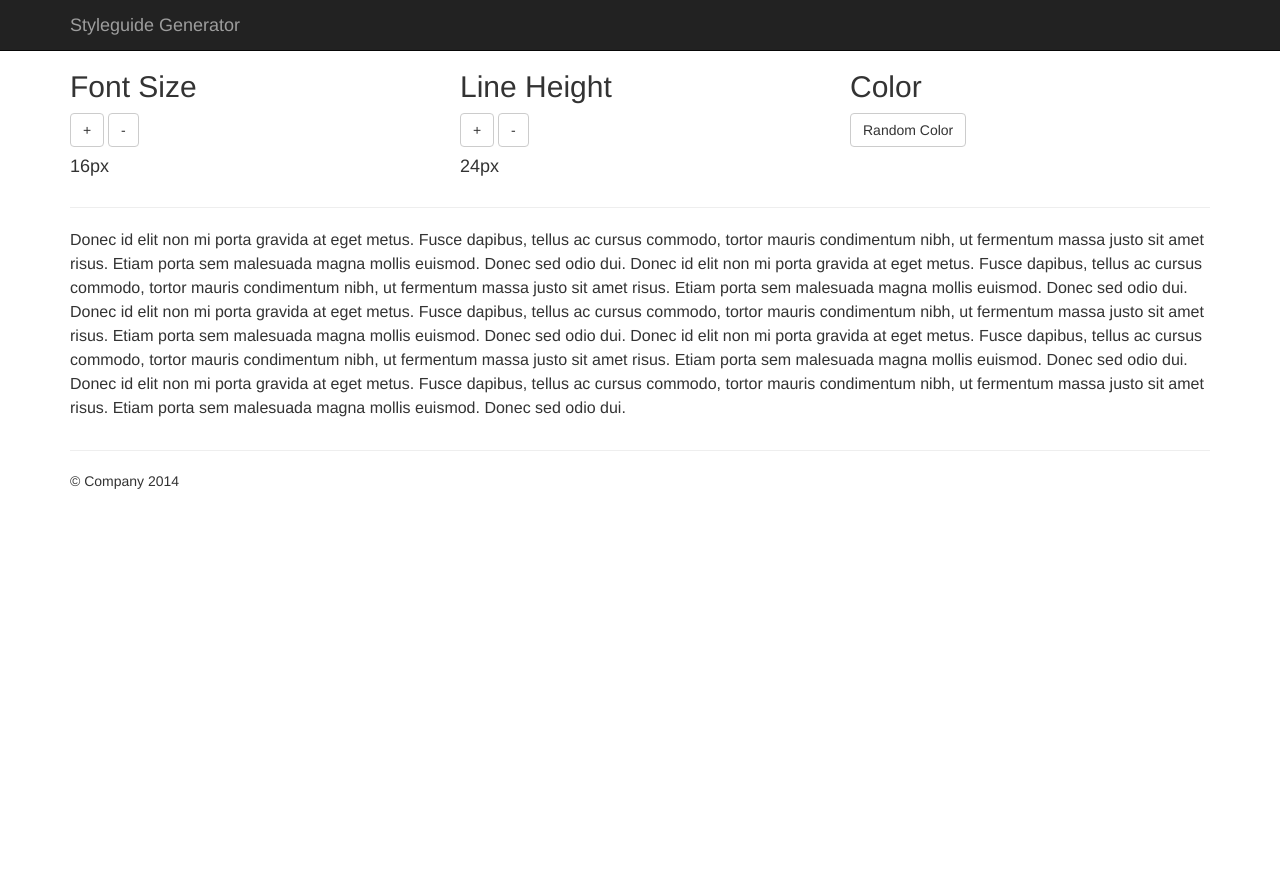
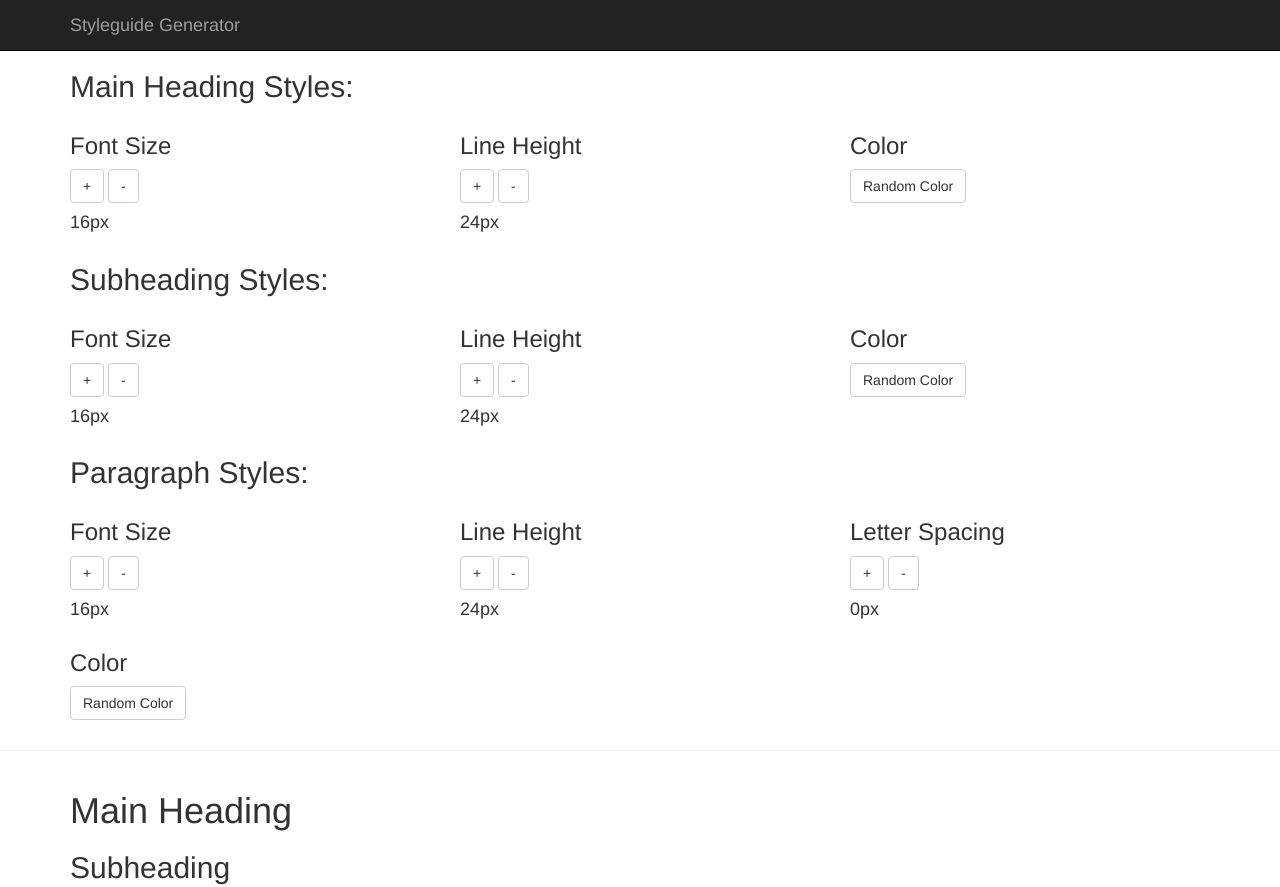
Before and after one commit to alexcampillo/styleguide-builder, a plain HTML site: page index.html in a window 1280 px wide. Shown: the top 887 px of the page. Before the commit the page ends 800 px from the top, so only its background shows below. Drawn offline with Linux system fonts and the light colour scheme.

Commit message:
added letter-spacing

```diff
--- a/index.html
+++ b/index.html
@@ -39,47 +39,126 @@
       </div>
     </nav>
 
-
-    <div class="container">
+        <div class="container">
       <!-- Example row of columns -->
       <div class="row">
-        <div class="col-md-4 font-size">
-          <h2>Font Size</h2>
+        <div class="col-md-12">
+          <h2>Main Heading Styles:</h2>
+        </div>
+        <div class="col-md-4 p-font-size">
+          <h3>Font Size</h3>
           <p>
               <a class="btn btn-default btn-plus" href="#" role="button">+</a>
               <a class="btn btn-default btn-minus" href="#" role="button">-</a>
           </p>
           <h4 class="fs-label"></h4>
         </div>
-        <div class="col-md-4 line-height">
-          <h2>Line Height</h2>
+        <div class="col-md-4 p-line-height">
+          <h3>Line Height</h3>
           <p>
               <a class="btn btn-default btn-plus" href="#" role="button">+</a>
               <a class="btn btn-default btn-minus" href="#" role="button">-</a>
           </p>
           <h4 class="lh-label"></h4>
        </div>
-        <div class="col-md-4 color">
-          <h2>Color</h2>
+        <div class="col-md-4 p-color">
+          <h3>Color</h3>
           <p>
               <a class="btn btn-default btn-random" href="#" role="button">Random Color</a>
           </p>
           <h4 class="color-label"></h4>
         </div>
       </div>
+    </div>
+
+    <div class="container">
+      <!-- Example row of columns -->
+      <div class="row">
+        <div class="col-md-12">
+          <h2>Subheading Styles:</h2>
+        </div>
+        <div class="col-md-4 p-font-size">
+          <h3>Font Size</h3>
+          <p>
+              <a class="btn btn-default btn-plus" href="#" role="button">+</a>
+              <a class="btn btn-default btn-minus" href="#" role="button">-</a>
+          </p>
+          <h4 class="fs-label"></h4>
+        </div>
+        <div class="col-md-4 p-line-height">
+          <h3>Line Height</h3>
+          <p>
+              <a class="btn btn-default btn-plus" href="#" role="button">+</a>
+              <a class="btn btn-default btn-minus" href="#" role="button">-</a>
+          </p>
+          <h4 class="lh-label"></h4>
+       </div>
+        <div class="col-md-4 p-color">
+          <h3>Color</h3>
+          <p>
+              <a class="btn btn-default btn-random" href="#" role="button">Random Color</a>
+          </p>
+          <h4 class="color-label"></h4>
+        </div>
+      </div>
+    </div>
+
+    <div class="container">
+      <!-- Example row of columns -->
+      <div class="row">
+        <div class="col-md-12">
+          <h2>Paragraph Styles:</h2>
+        </div>
+        <div class="col-md-4 p-font-size">
+          <h3>Font Size</h3>
+          <p>
+              <a class="btn btn-default btn-plus" href="#" role="button">+</a>
+              <a class="btn btn-default btn-minus" href="#" role="button">-</a>
+          </p>
+          <h4 class="fs-label"></h4>
+        </div>
+        <div class="col-md-4 p-line-height">
+          <h3>Line Height</h3>
+          <p>
+              <a class="btn btn-default btn-plus" href="#" role="button">+</a>
+              <a class="btn btn-default btn-minus" href="#" role="button">-</a>
+          </p>
+          <h4 class="lh-label"></h4>
+       </div>
+       <div class="col-md-4 p-letter-spacing">
+          <h3>Letter Spacing</h3>
+          <p>
+              <a class="btn btn-default btn-plus" href="#" role="button">+</a>
+              <a class="btn btn-default btn-minus" href="#" role="button">-</a>
+          </p>
+          <h4 class="ls-label"></h4>
+       </div>
+        <div class="col-md-4 p-color">
+          <h3>Color</h3>
+          <p>
+              <a class="btn btn-default btn-random" href="#" role="button">Random Color</a>
+          </p>
+          <h4 class="color-label"></h4>
+        </div>
+      </div>
+    </div>
 
       <hr>
 
       <!-- wide element -->
+      <div class="container">
       <div class="row">
         <div class="col-md-12">
+          <h1 class="h1">Main Heading</h1>
+          <h2 class="h2">Subheading</h2>
           <p class="targeted">Donec id elit non mi porta gravida at eget metus. Fusce dapibus, tellus ac cursus commodo, tortor mauris condimentum nibh, ut fermentum massa justo sit amet risus. Etiam porta sem malesuada magna mollis euismod. Donec sed odio dui. Donec id elit non mi porta gravida at eget metus. Fusce dapibus, tellus ac cursus commodo, tortor mauris condimentum nibh, ut fermentum massa justo sit amet risus. Etiam porta sem malesuada magna mollis euismod. Donec sed odio dui. Donec id elit non mi porta gravida at eget metus. Fusce dapibus, tellus ac cursus commodo, tortor mauris condimentum nibh, ut fermentum massa justo sit amet risus. Etiam porta sem malesuada magna mollis euismod. Donec sed odio dui. Donec id elit non mi porta gravida at eget metus. Fusce dapibus, tellus ac cursus commodo, tortor mauris condimentum nibh, ut fermentum massa justo sit amet risus. Etiam porta sem malesuada magna mollis euismod. Donec sed odio dui. Donec id elit non mi porta gravida at eget metus. Fusce dapibus, tellus ac cursus commodo, tortor mauris condimentum nibh, ut fermentum massa justo sit amet risus. Etiam porta sem malesuada magna mollis euismod. Donec sed odio dui. </p>
         </div>
       </div>
+    </div>
 
       <hr>
-
-      <footer>
+    <div class="container">
+      <footer class="row col-md-12">
         <p>&copy; Company 2014</p>
       </footer>
     </div> <!-- /container -->
--- a/js/main.js
+++ b/js/main.js
@@ -1,13 +1,16 @@
 // Add your js here
 $(document).ready(function() {
 
-  var increase_font_size = $('.font-size .btn-plus')
-  var decrease_font_size = $('.font-size .btn-minus')
+  var increase_font_size = $('.p-font-size .btn-plus')
+  var decrease_font_size = $('.p-font-size .btn-minus')
 
-  var increase_line_height = $('.line-height .btn-plus')
-  var decrease_line_height = $('.line-height .btn-minus')
+  var increase_line_height = $('.p-line-height .btn-plus')
+  var decrease_line_height = $('.p-line-height .btn-minus')
 
-  var random_color = $('.color .btn-random')
+  var increase_letter_spacing = $('.p-letter-spacing .btn-plus')
+  var decrease_letter_spacing = $('.p-letter-spacing .btn-minus')
+
+  var random_color = $('.p-color .btn-random')
 
   var target = $(".targeted");
 
@@ -47,6 +50,25 @@ $(document).ready(function() {
     target.css('line-height', lh_counter + 'px');
     $('.lh-label').text(lh_counter + 'px');
   });
+
+// INCREASE / DECREASE LETTER SPACING
+
+  var ls_counter = 0;
+
+  increase_letter_spacing.click(function(e) {
+    e.preventDefault();
+    ls_counter += 2;
+    target.css('letter-spacing', ls_counter + 'px');
+    $('.ls-label').text(ls_counter + 'px');
+  });
+
+  decrease_letter_spacing.click(function(e) {
+    e.preventDefault();
+    ls_counter -= 2;
+    target.css('letter-spacing', ls_counter + 'px');
+    $('.ls-label').text(ls_counter + 'px');
+  });
+
   //Random Colors Function
   function hex() {
     random_number = Math.random() * 100
@@ -79,6 +101,7 @@ $(document).ready(function() {
   //Add Labels
   $('.fs-label').text(fs_counter + "px");
   $('.lh-label').text(lh_counter + 'px');
+  $('.ls-label').text(ls_counter + 'px');
   $('.color-label').text(hex_color);
 
 });
```
